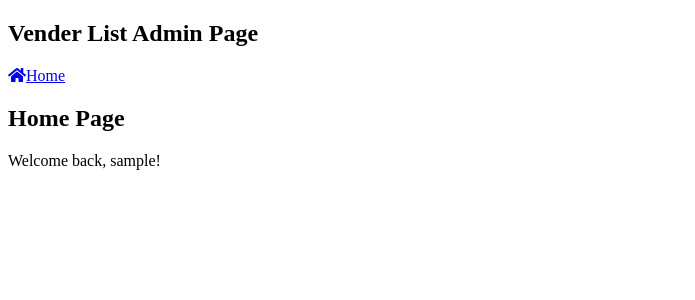
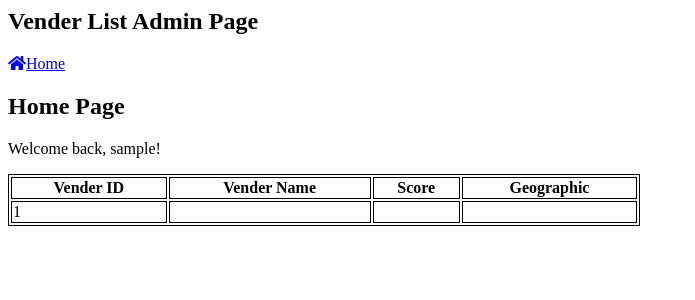
Before and after one commit to Johneinsteinwong/COMP7640_GroupProject, a Flask app: page /pythonlogin/vAdminHome in a window 1280 px wide. Shown: the top 300 px of the page, without its empty margins (0-695 px from the left). Run offline with Flask 3, Linux system fonts and the light colour scheme; the visitor is signed in with stand-in values (Sample User, id 1); tables that the repository leaves empty or names only in its code hold one stand-in row (values such as "Sample post"); some libraries are stand-ins or nearby versions.

Commit message:
added Vender list table

```diff
--- a/main.py
+++ b/main.py
@@ -24,8 +24,11 @@
 def vAdminHome():
      # Check if the user is logged in
     if 'loggedin' in session:
+        cursor = mysql.cursor()
+        cursor.execute("SELECT * FROM Vender")
+        data = cursor.fetchall()
         # User is loggedin show them the home page
-        return render_template('vAdminHome.html', username=session['username'])
+        return render_template('vAdminHome.html', username=session['username'], data=data)
     # User is not loggedin redirect to login page
     return redirect(url_for('login'))
 
--- a/templates/vAdminHome.html
+++ b/templates/vAdminHome.html
@@ -1,3 +1,9 @@
+<style>
+    table, th, td {
+      border:1px solid black;
+    }
+</style>
+
 {% extends 'layout.html' %}
 
 {% block title %}Home{% endblock %}
@@ -5,4 +11,21 @@
 {% block content %}
 <h2>Home Page</h2>
 <p>Welcome back, {{ username }}!</p>
+<table style="width:50%">
+    <tr>
+        <th>Vender ID</th>
+        <th>Vender Name</th>
+        <th>Score</th>
+        <th>Geographic</th>
+    </tr>
+{% for item in data %}
+    <tr>
+        <td>{{item[0]}}</td>
+        <td>{{item[1]}}</td>
+        <td>{{item[2]}}</td>
+        <td>{{item[3]}}</td>
+    </tr>
+
+{% endfor %}
+</table>
 {% endblock %}
```
Also changed, not shown: README.md.
